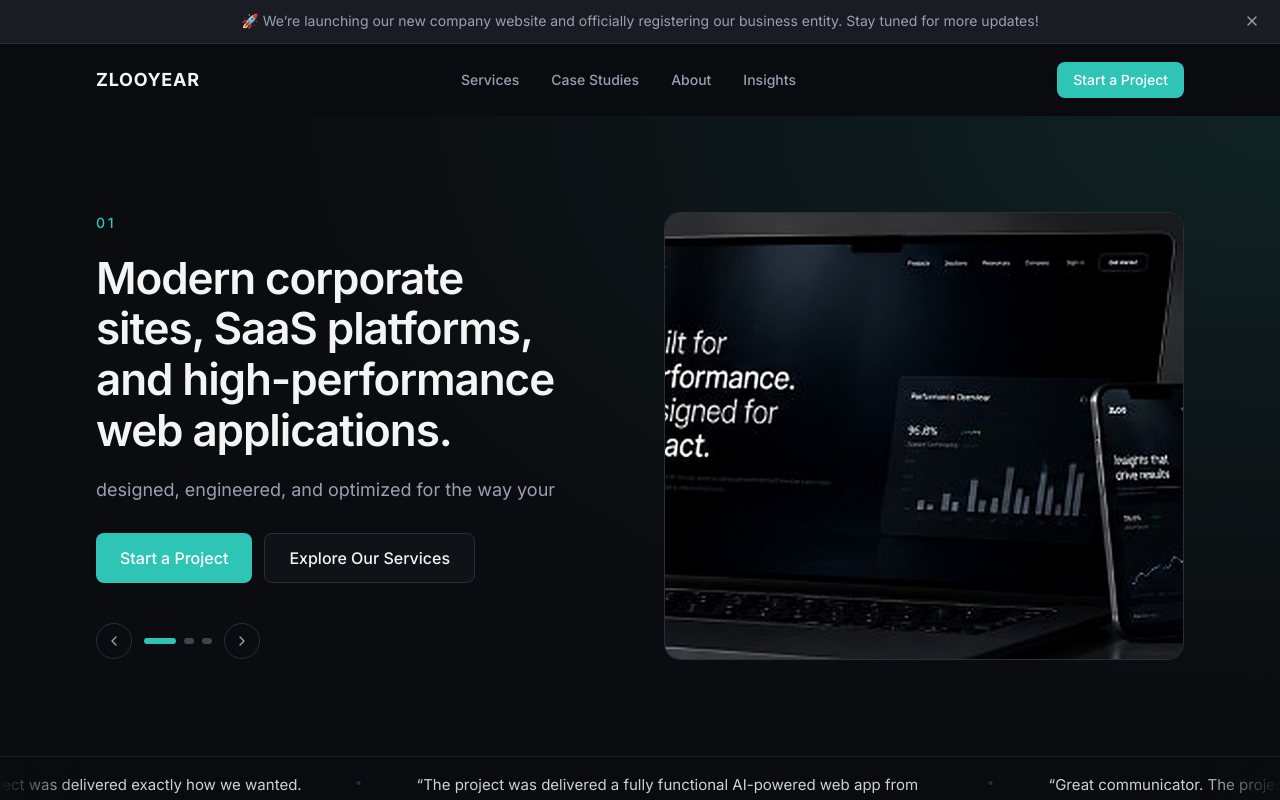
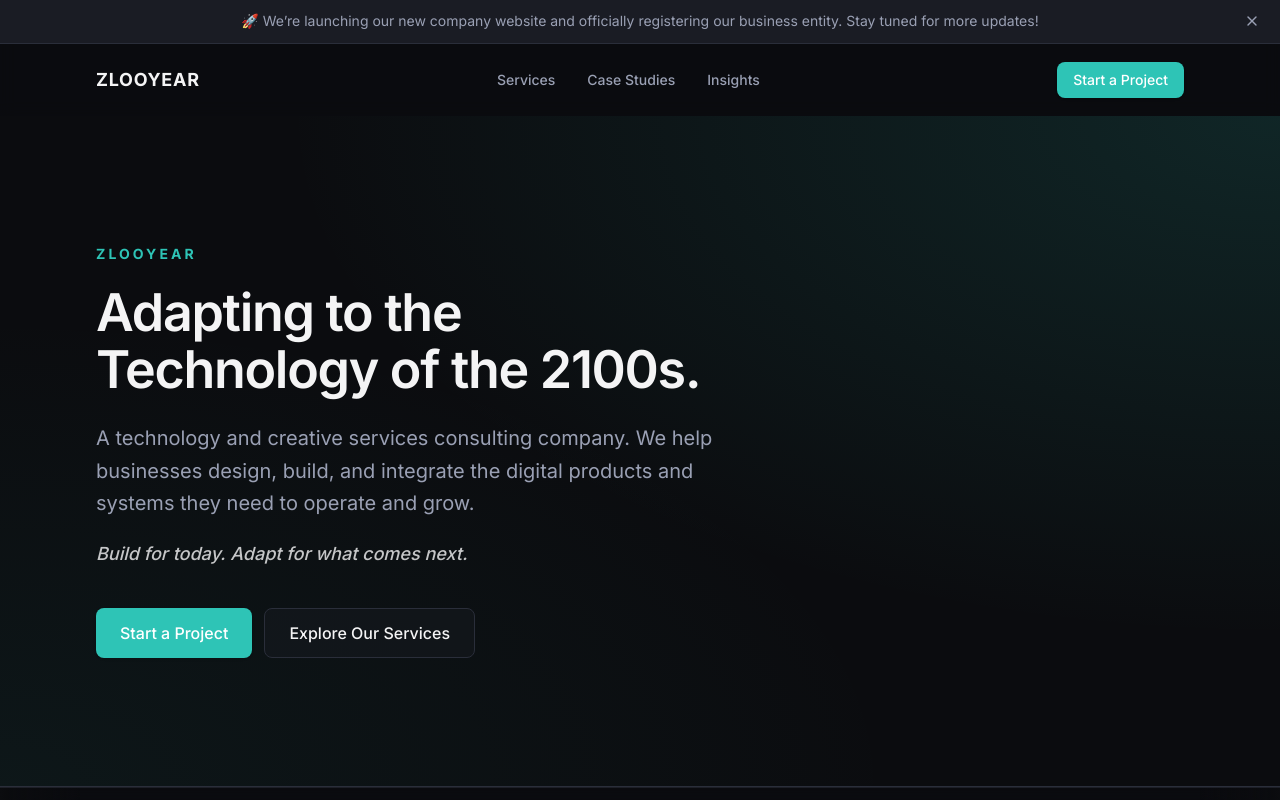
Before and after one commit to bitlovely/zlooyear, a Next.js app: page / in a window 1280 px wide. Shown: the top 800 px of the page. Built offline with nearby package versions, Linux system fonts and the light colour scheme.

Commit message:
Add AboutHero component to replace HeroCarousel; update HomePage to utilize new component and adjust AboutSections visibility. Remove unused hero slides data and related imports for cleaner code.

```diff
--- /dev/null
+++ b/src/components/pages/AboutHero.tsx
@@ -0,0 +1,46 @@
+import { Container } from "@/components/ui/Container";
+import { Button } from "@/components/ui/Button";
+import { FadeIn } from "@/components/ui/FadeIn";
+import { TestimonialFlowBar } from "@/components/ui/TestimonialFlowBar";
+import { SITE } from "@/lib/constants";
+
+export function AboutHero() {
+  return (
+    <>
+      <section className="relative overflow-hidden border-b border-border bg-background">
+        <div
+          className="pointer-events-none absolute inset-0 bg-[radial-gradient(ellipse_at_top_right,rgba(46,196,182,0.14),transparent_55%),radial-gradient(ellipse_at_bottom_left,rgba(46,196,182,0.06),transparent_50%)]"
+          aria-hidden="true"
+        />
+        <Container className="relative py-20 sm:py-28 lg:py-32">
+          <FadeIn>
+            <p className="text-sm font-bold tracking-[0.22em] text-accent uppercase">
+              Zlooyear
+            </p>
+            <h1 className="mt-5 max-w-3xl text-4xl font-semibold tracking-tight text-foreground sm:text-5xl lg:text-[3.25rem] lg:leading-[1.1] text-balance">
+              {SITE.tagline}
+            </h1>
+            <p className="mt-6 max-w-2xl text-lg leading-relaxed text-muted-foreground sm:text-xl">
+              A technology and creative services consulting company. We help
+              businesses design, build, and integrate the digital products and
+              systems they need to operate and grow.
+            </p>
+            <p className="mt-5 max-w-2xl text-base font-medium text-foreground/80 italic sm:text-lg">
+              {SITE.motto}
+            </p>
+            <div className="mt-10 flex flex-wrap gap-3">
+              <Button href="/contact" size="lg">
+                Start a Project
+              </Button>
+              <Button href="/services" variant="secondary" size="lg">
+                Explore Our Services
+              </Button>
+            </div>
+          </FadeIn>
+        </Container>
+      </section>
+
+      <TestimonialFlowBar />
+    </>
+  );
+}
--- a/src/components/pages/HeroCarousel.tsx
+++ /dev/null
@@ -1,140 +0,0 @@
-"use client";
-
-import { useEffect, useState } from "react";
-import Image from "next/image";
-import { AnimatePresence, motion, useReducedMotion } from "framer-motion";
-import { ChevronLeft, ChevronRight } from "lucide-react";
-import { Button } from "@/components/ui/Button";
-import { heroSlides } from "@/lib/data/hero-slides";
-import { TestimonialFlowBar } from "@/components/ui/TestimonialFlowBar";
-import { cn } from "@/lib/utils";
-
-export function HeroCarousel() {
-  const reducedMotion = useReducedMotion();
-  const [activeIndex, setActiveIndex] = useState(0);
-  const active = heroSlides[activeIndex];
-
-  useEffect(() => {
-    if (reducedMotion) return;
-
-    const id = window.setInterval(() => {
-      setActiveIndex((i) => (i + 1) % heroSlides.length);
-    }, 7000);
-
-    return () => window.clearInterval(id);
-  }, [reducedMotion]);
-
-  function goTo(index: number) {
-    setActiveIndex((index + heroSlides.length) % heroSlides.length);
-  }
-
-  return (
-    <section className="relative overflow-hidden border-b border-border bg-background">
-      <div
-        className="pointer-events-none absolute inset-0 bg-[radial-gradient(ellipse_at_top_right,rgba(46,196,182,0.12),transparent_55%)]"
-        aria-hidden="true"
-      />
-      <div className="relative mx-auto grid w-full max-w-6xl items-center gap-10 px-5 py-16 sm:px-6 sm:py-20 lg:grid-cols-2 lg:gap-12 lg:px-8 lg:py-24 lg:min-h-[40rem]">
-        <div className="relative z-10 flex max-w-xl flex-col">
-          <div className="relative min-h-[14.5rem] overflow-hidden sm:min-h-[16.5rem] lg:min-h-[18rem]">
-            <AnimatePresence mode="wait" initial={false}>
-              <motion.div
-                key={active.number}
-                className="absolute inset-x-0 top-0"
-                initial={reducedMotion ? false : { opacity: 0, y: 12 }}
-                animate={{ opacity: 1, y: 0 }}
-                exit={reducedMotion ? undefined : { opacity: 0, y: -12 }}
-                transition={{ duration: 0.4, ease: [0.22, 1, 0.36, 1] }}
-              >
-                <p className="text-sm font-medium tracking-[0.2em] text-accent">
-                  {active.number}
-                </p>
-                <h1 className="mt-5 text-3xl font-semibold tracking-tight text-foreground sm:text-4xl lg:text-[2.75rem] lg:leading-[1.15] text-balance">
-                  {active.headline}
-                </h1>
-                <p className="mt-5 text-base leading-relaxed text-muted-foreground sm:text-lg text-pretty">
-                  {active.subheadline}
-                </p>
-              </motion.div>
-            </AnimatePresence>
-          </div>
-
-          <div className="relative z-10 mt-8 flex flex-wrap gap-3">
-            <Button href="/contact" size="lg">
-              Start a Project
-            </Button>
-            <Button href="/services" variant="secondary" size="lg">
-              Explore Our Services
-            </Button>
-          </div>
-
-          <div className="mt-10 flex items-center gap-3">
-            <button
-              type="button"
-              onClick={() => goTo(activeIndex - 1)}
-              className="inline-flex h-9 w-9 items-center justify-center rounded-full border border-border text-muted-foreground transition-colors hover:bg-muted hover:text-foreground focus-visible:outline-none focus-visible:ring-2 focus-visible:ring-accent"
-              aria-label="Previous slide"
-            >
-              <ChevronLeft className="h-4 w-4" />
-            </button>
-            <div
-              className="flex items-center gap-2"
-              role="tablist"
-              aria-label="Hero slides"
-            >
-              {heroSlides.map((slide, idx) => (
-                <button
-                  key={slide.number}
-                  type="button"
-                  role="tab"
-                  aria-selected={idx === activeIndex}
-                  aria-label={`Show slide ${slide.number}`}
-                  className={cn(
-                    "h-1.5 rounded-full transition-all focus-visible:outline-none focus-visible:ring-2 focus-visible:ring-accent",
-                    idx === activeIndex
-                      ? "w-8 bg-accent"
-                      : "w-2.5 bg-border-strong hover:bg-muted-foreground/50",
-                  )}
-                  onClick={() => goTo(idx)}
-                />
-              ))}
-            </div>
-            <button
-              type="button"
-              onClick={() => goTo(activeIndex + 1)}
-              className="inline-flex h-9 w-9 items-center justify-center rounded-full border border-border text-muted-foreground transition-colors hover:bg-muted hover:text-foreground focus-visible:outline-none focus-visible:ring-2 focus-visible:ring-accent"
-              aria-label="Next slide"
-            >
-              <ChevronRight className="h-4 w-4" />
-            </button>
-          </div>
-        </div>
-
-        <div className="relative h-64 w-full overflow-hidden rounded-2xl border border-border bg-surface sm:h-80 lg:h-[28rem]">
-          <AnimatePresence mode="wait" initial={false}>
-            <motion.div
-              key={active.image}
-              className="absolute inset-0"
-              initial={reducedMotion ? false : { opacity: 0 }}
-              animate={{ opacity: 1 }}
-              exit={reducedMotion ? undefined : { opacity: 0 }}
-              transition={{ duration: 0.45 }}
-            >
-              <Image
-                src={active.image}
-                alt={active.imageAlt}
-                fill
-                priority={activeIndex === 0}
-                quality={90}
-                className="object-cover object-center"
-                sizes="(min-width: 1024px) 36rem, 100vw"
-              />
-            </motion.div>
-          </AnimatePresence>
-        </div>
-      </div>
-
-      <TestimonialFlowBar />
-    </section>
-  );
-}
--- a/src/components/pages/HomePage.tsx
+++ b/src/components/pages/HomePage.tsx
@@ -6,7 +6,7 @@ import { ServiceCard } from "@/components/ui/ServiceCard";
 import { CaseStudyCard } from "@/components/ui/CaseStudyCard";
 import { CTASection } from "@/components/ui/CTASection";
 import { FadeIn, StaggerItem } from "@/components/ui/FadeIn";
-import { HeroCarousel } from "@/components/pages/HeroCarousel";
+import { AboutHero } from "@/components/pages/AboutHero";
 import { AboutSections } from "@/components/pages/AboutSections";
 import { services } from "@/lib/data/services";
 import { caseStudies } from "@/lib/data/case-studies";
@@ -15,10 +15,9 @@ import { creativeTechnology } from "@/lib/data/content";
 export function HomePage() {
   return (
     <>
-      <HeroCarousel />
+      <AboutHero />
 
-      {/* About story — primary homepage narrative */}
-      <AboutSections showIntro />
+      <AboutSections showIntro={false} />
 
       {/* Services */}
       <section className="border-t border-border py-20 sm:py-28">
--- a/src/lib/constants.ts
+++ b/src/lib/constants.ts
@@ -15,7 +15,6 @@ export const SITE = {
 export const NAV_LINKS = [
   { label: "Services", href: "/services" },
   { label: "Case Studies", href: "/case-studies" },
-  { label: "About", href: "/about" },
   { label: "Insights", href: "/insights" },
 ] as const;
 
--- a/src/lib/data/hero-slides.ts
+++ /dev/null
@@ -1,37 +0,0 @@
-export type HeroSlide = {
-  number: string;
-  headline: string;
-  subheadline: string;
-  image: string;
-  imageAlt: string;
-};
-
-export const heroSlides: HeroSlide[] = [
-  {
-    number: "01",
-    headline:
-      "Modern corporate sites, SaaS platforms, and high-performance web applications.",
-    subheadline:
-      "designed, engineered, and optimized for the way your business operates.",
-    image: "/hero/slide-01.jpg?v=2",
-    imageAlt:
-      "Laptop and phone showing a high-performance business dashboard",
-  },
-  {
-    number: "02",
-    headline:
-      "Practical AI integration — assistants, automation, knowledge systems, and internal tools",
-    subheadline: "that connect to your existing products and workflows.",
-    image: "/hero/slide-02.jpg?v=2",
-    imageAlt: "Desktop workstation showing an AI assistant and workflow tools",
-  },
-  {
-    number: "03",
-    headline:
-      "Full-stack development, API design, cloud architecture, and technical consulting",
-    subheadline: "for teams building, scaling, or modernizing software.",
-    image: "/hero/slide-03.jpg?v=2",
-    imageAlt:
-      "Monitor showing code and a system architecture diagram in a server environment",
-  },
-];
```
